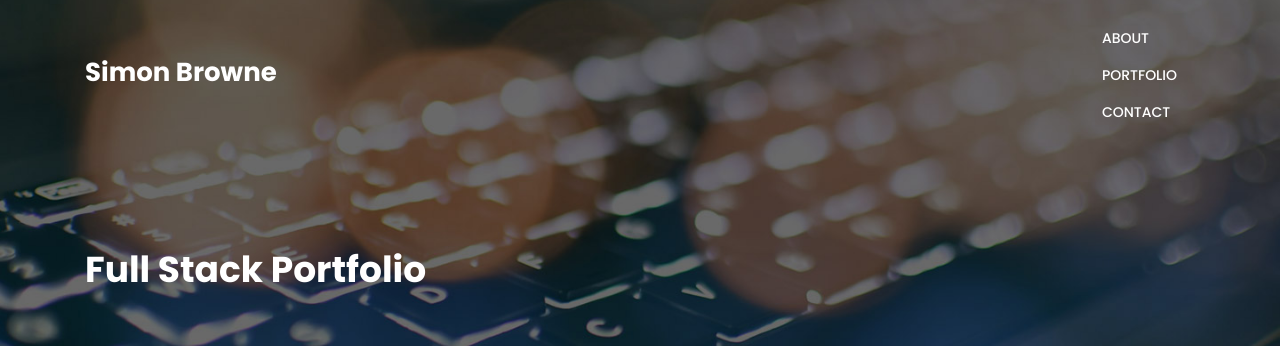
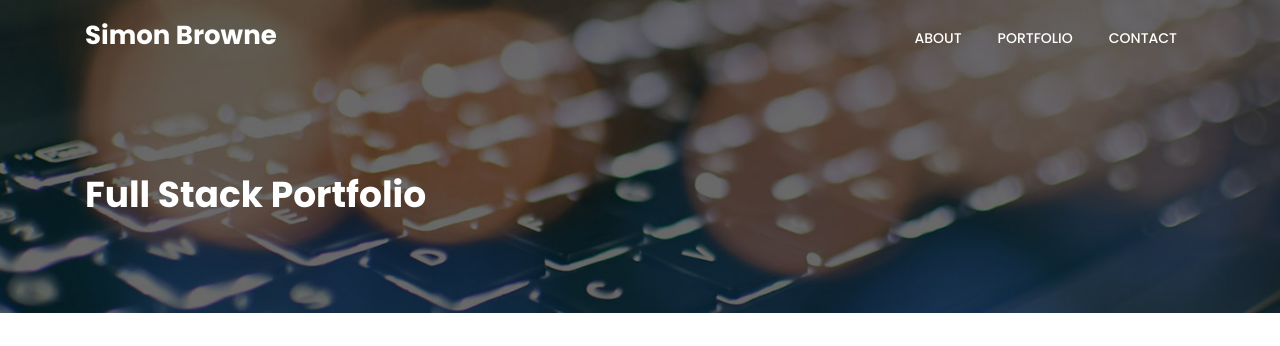
Before and after one commit to simmmmo/sjb-bootcamp-portfolio, a plain HTML site: page index.html in a window 1280 px wide. Shown: the top 346 px of the page. Drawn offline with Linux system fonts and the light colour scheme.

Commit message:
Fix nav typo CSS

```diff
--- a/assets/css/style.css
+++ b/assets/css/style.css
@@ -434,7 +434,7 @@ footer ul li a i {
       justify-content: flex-start;
   }
 
-  .navbar-expand-md .navbar-nav {
+  .navbar-nav {
       -ms-flex-direction: row;
       flex-direction: row;
   }
```
Also changed, not shown: assets/img/profile-pic-placeholder.png.
